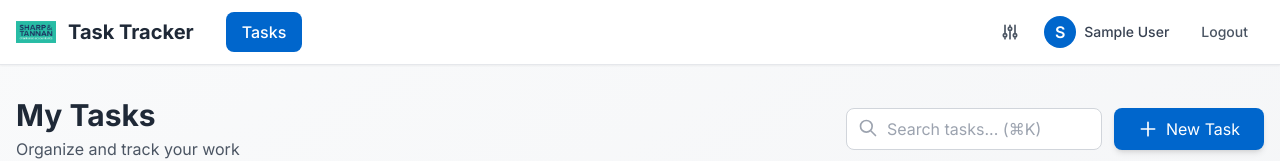
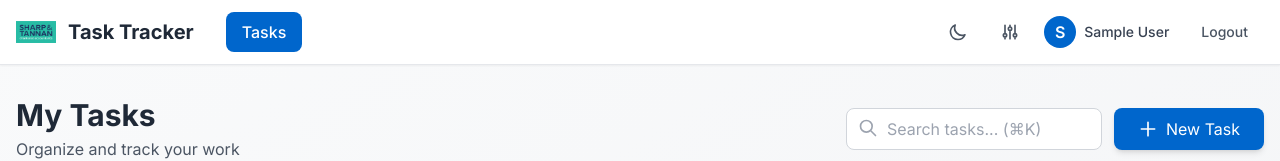
Before and after one commit to patelsahil2k03/sharp-tannan-task-tracker, a Next.js app in the folder frontend/: page /tasks in a window 1280 px wide. Shown: the top 161 px of the page. Built offline with nearby package versions, Linux system fonts and the light colour scheme; no server answers; sample sign-in values are in the browser's storage.

Commit message:
feat: Stage 11 - add dark mode with theme toggle and persistence

```diff
--- a/frontend/app/globals.css
+++ b/frontend/app/globals.css
@@ -10,6 +10,8 @@
 
 body {
   @apply bg-gradient-to-br from-gray-50 to-gray-100 text-gray-900;
+  @apply dark:from-gray-900 dark:to-gray-800 dark:text-gray-100;
+  transition: background-color 0.3s ease, color 0.3s ease;
 }
 
 @layer utilities {
--- a/frontend/app/layout.tsx
+++ b/frontend/app/layout.tsx
@@ -2,6 +2,7 @@ import type { Metadata } from 'next';
 import { Inter } from 'next/font/google';
 import './globals.css';
 import { AuthProvider } from '@/lib/AuthContext';
+import { ThemeProvider } from '@/lib/ThemeContext';
 
 const inter = Inter({ subsets: ['latin'] });
 
@@ -22,9 +23,11 @@ export default function RootLayout({
   return (
     <html lang="en">
       <body className={inter.className}>
-        <AuthProvider>
-          {children}
-        </AuthProvider>
+        <ThemeProvider>
+          <AuthProvider>
+            {children}
+          </AuthProvider>
+        </ThemeProvider>
       </body>
     </html>
   );
--- a/frontend/components/Navbar.tsx
+++ b/frontend/components/Navbar.tsx
@@ -3,24 +3,26 @@
 import Link from 'next/link';
 import Image from 'next/image';
 import { useAuth } from '@/lib/AuthContext';
+import { useTheme } from '@/lib/ThemeContext';
 import { usePathname } from 'next/navigation';
 import { useState } from 'react';
 
 export default function Navbar() {
   const { user, logout } = useAuth();
+  const { theme, toggleTheme } = useTheme();
   const pathname = usePathname();
   const [showShortcuts, setShowShortcuts] = useState(false);
 
   const isActive = (path: string) => pathname === path;
 
   return (
-    <nav className="bg-white shadow-sm border-b sticky top-0 z-50">
+    <nav className="bg-white dark:bg-gray-800 shadow-sm border-b dark:border-gray-700 sticky top-0 z-50 transition-colors">
       <div className="max-w-7xl mx-auto px-4">
         <div className="flex justify-between items-center h-16">
           <div className="flex items-center space-x-8">
             <Link href="/tasks" className="flex items-center space-x-3">
               <Image src="/logo.png" alt="Sharp & Tannan" width={40} height={40} className="object-contain" />
-              <span className="text-xl font-bold text-gray-800">Task Tracker</span>
+              <span className="text-xl font-bold text-gray-800 dark:text-white">Task Tracker</span>
             </Link>
 
             <div className="hidden md:flex space-x-1">
@@ -63,6 +65,23 @@ export default function Navbar() {
           </div>
 
           <div className="flex items-center space-x-4">
+            <button
+              onClick={toggleTheme}
+              className="text-gray-600 dark:text-gray-300 hover:text-gray-800 dark:hover:text-white p-2 rounded-lg hover:bg-gray-100 dark:hover:bg-gray-700 transition"
+              title={theme === 'light' ? 'Switch to dark mode' : 'Switch to light mode'}
+              aria-label="Toggle theme"
+            >
+              {theme === 'light' ? (
+                <svg className="w-5 h-5" fill="none" stroke="currentColor" viewBox="0 0 24 24">
+                  <path strokeLinecap="round" strokeLinejoin="round" strokeWidth={2} d="M20.354 15.354A9 9 0 018.646 3.646 9.003 9.003 0 0012 21a9.003 9.003 0 008.354-5.646z" />
+                </svg>
+              ) : (
+                <svg className="w-5 h-5" fill="none" stroke="currentColor" viewBox="0 0 24 24">
+                  <path strokeLinecap="round" strokeLinejoin="round" strokeWidth={2} d="M12 3v1m0 16v1m9-9h-1M4 12H3m15.364 6.364l-.707-.707M6.343 6.343l-.707-.707m12.728 0l-.707.707M6.343 17.657l-.707.707M16 12a4 4 0 11-8 0 4 4 0 018 0z" />
+                </svg>
+              )}
+            </button>
+
             <div className="relative">
               <button
                 onMouseEnter={() => setShowShortcuts(true)}
--- /dev/null
+++ b/frontend/lib/ThemeContext.tsx
@@ -0,0 +1,41 @@
+'use client';
+
+import { createContext, useContext, useState, useEffect, ReactNode } from 'react';
+
+interface ThemeContextType {
+  theme: 'light' | 'dark';
+  toggleTheme: () => void;
+}
+
+const ThemeContext = createContext<ThemeContextType | undefined>(undefined);
+
+export function ThemeProvider({ children }: { children: ReactNode }) {
+  const [theme, setTheme] = useState<'light' | 'dark'>('light');
+
+  useEffect(() => {
+    const savedTheme = localStorage.getItem('theme') as 'light' | 'dark' | null;
+    if (savedTheme) {
+      setTheme(savedTheme);
+      document.documentElement.classList.toggle('dark', savedTheme === 'dark');
+    }
+  }, []);
+
+  const toggleTheme = () => {
+    const newTheme = theme === 'light' ? 'dark' : 'light';
+    setTheme(newTheme);
+    localStorage.setItem('theme', newTheme);
+    document.documentElement.classList.toggle('dark', newTheme === 'dark');
+  };
+
+  return (
+    <ThemeContext.Provider value={{ theme, toggleTheme }}>
+      {children}
+    </ThemeContext.Provider>
+  );
+}
+
+export const useTheme = () => {
+  const context = useContext(ThemeContext);
+  if (!context) throw new Error('useTheme must be used within ThemeProvider');
+  return context;
+};
--- a/frontend/tailwind.config.js
+++ b/frontend/tailwind.config.js
@@ -1,5 +1,6 @@
 /** @type {import('tailwindcss').Config} */
 module.exports = {
+  darkMode: 'class',
   content: [
     './pages/**/*.{js,ts,jsx,tsx,mdx}',
     './components/**/*.{js,ts,jsx,tsx,mdx}',
```
